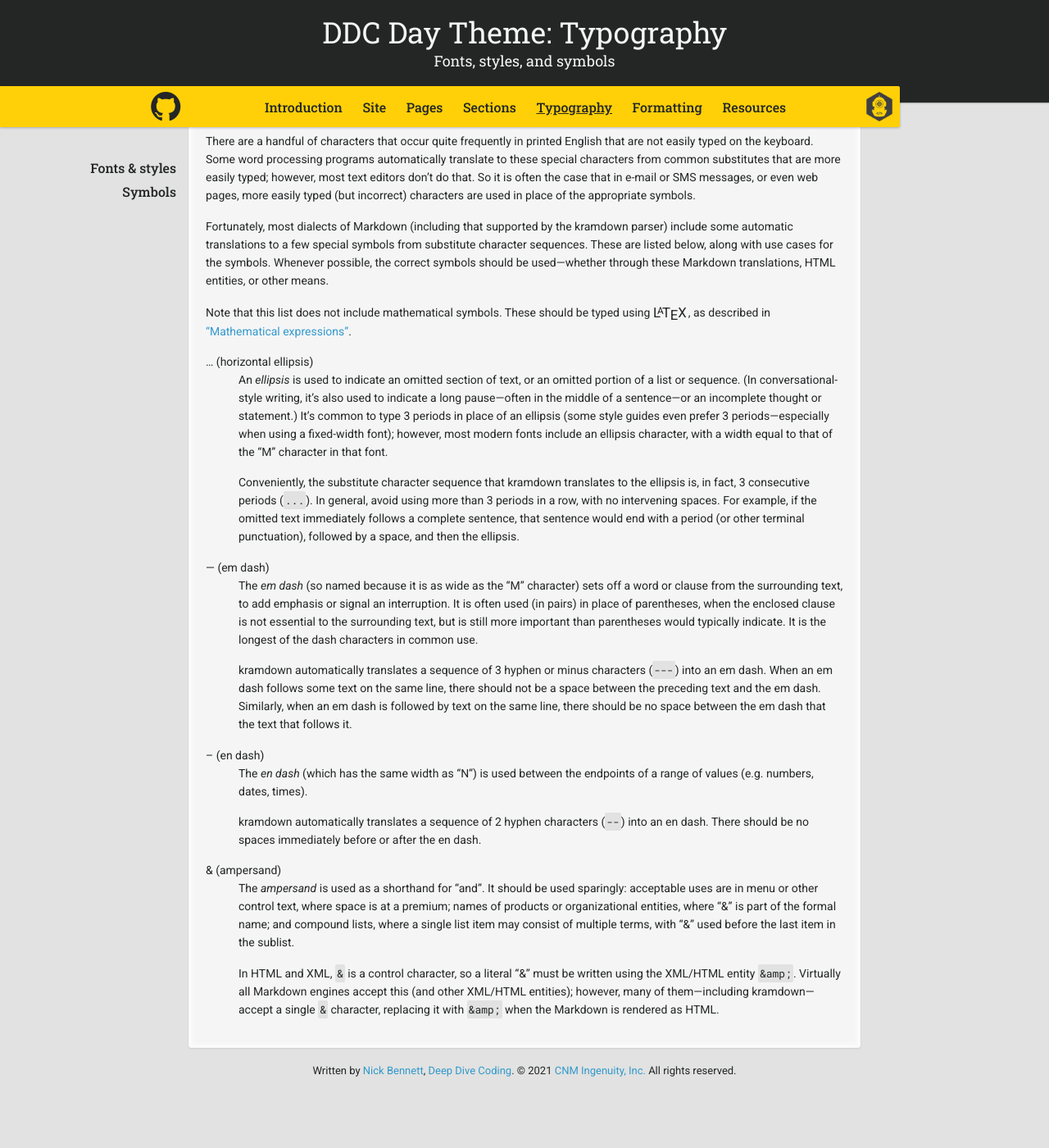
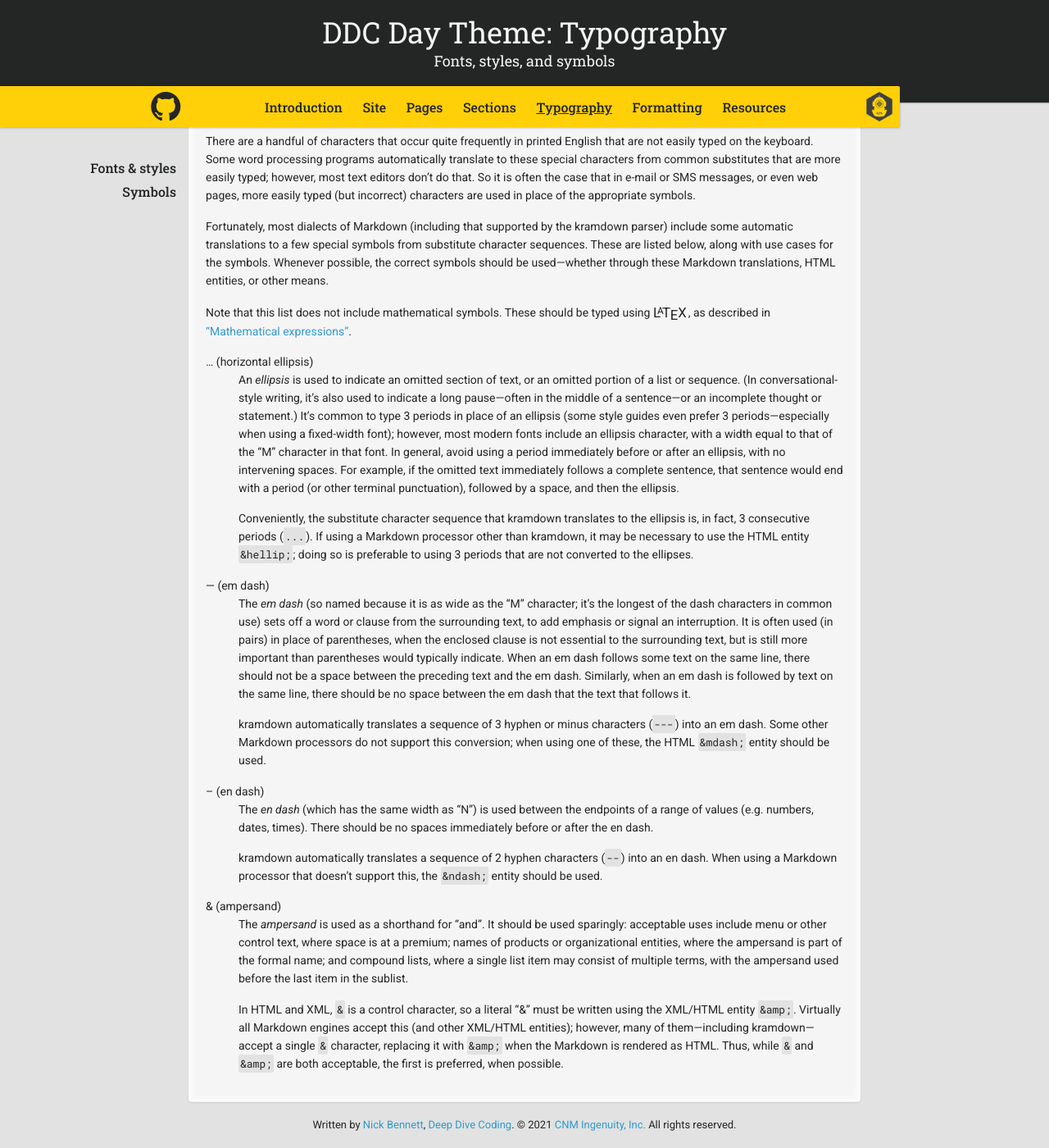
Before and after one commit to ddc-java/ddc-day, a Jekyll site: the page built from typography.md, in a window 1280 px wide and 1400 px high, scrolled down 807 px. Shown: the whole window at 82% size. Built offline with Jekyll 4.4.1, drawn with Linux system fonts in a browser that asks for light colours; nearby versions of some CDN libraries; our own code applies the rules of GitHub Pages for plain Markdown files; formulas are drawn with MathJax 3; before the commit the page ends 2141 px from its top, so only the background shows below that.

Commit message:
Typos and additions for &

```diff
--- a/typography.md
+++ b/typography.md
@@ -55,24 +55,24 @@ Note that this list does not include mathematical symbols. These should be typed
 
 ... (horizontal ellipsis)
 
-: An _ellipsis_ is used to indicate an omitted section of text, or an omitted portion of a list or sequence. (In conversational-style writing, it's also used to indicate a long pause---often in the middle of a sentence---or an incomplete thought or statement.) It's common to type 3 periods in place of an ellipsis (some style guides even prefer 3 periods---especially when using a fixed-width font); however, most modern fonts include an ellipsis character, with a width equal to that of the "M" character in that font.
+: An _ellipsis_ is used to indicate an omitted section of text, or an omitted portion of a list or sequence. (In conversational-style writing, it's also used to indicate a long pause---often in the middle of a sentence---or an incomplete thought or statement.) It's common to type 3 periods in place of an ellipsis (some style guides even prefer 3 periods---especially when using a fixed-width font); however, most modern fonts include an ellipsis character, with a width equal to that of the "M" character in that font. In general, avoid using a period immediately before or after an ellipsis, with no intervening spaces. For example, if the omitted text immediately follows a complete sentence, that sentence would end with a period (or other terminal punctuation), followed by a space, and then the ellipsis.
 
-: Conveniently, the substitute character sequence that kramdown translates to the ellipsis is, in fact, 3 consecutive periods (`...`). In general, avoid using more than 3 periods in a row, with no intervening spaces. For example, if the omitted text immediately follows a complete sentence, that sentence would end with a period (or other terminal punctuation), followed by a space, and then the ellipsis.
+: Conveniently, the substitute character sequence that kramdown translates to the ellipsis is, in fact, 3 consecutive periods (`...`). If using a Markdown processor other than kramdown, it may be necessary to use the HTML entity `&hellip;`; doing so is preferable to using 3 periods that are not converted to the ellipses.
 
 --- (em dash)
 
-: The _em dash_ (so named because it is as wide as the "M" character) sets off a word or clause from the surrounding text, to add emphasis or signal an interruption. It is often used (in pairs) in place of parentheses, when the enclosed clause is not essential to the surrounding text, but is still more important than parentheses would typically indicate. It is the longest of the dash characters in common use.
+: The _em dash_ (so named because it is as wide as the "M" character; it's the longest of the dash characters in common use) sets off a word or clause from the surrounding text, to add emphasis or signal an interruption. It is often used (in pairs) in place of parentheses, when the enclosed clause is not essential to the surrounding text, but is still more important than parentheses would typically indicate. When an em dash follows some text on the same line, there should not be a space between the preceding text and the em dash. Similarly, when an em dash is followed by text on the same line, there should be no space between the em dash that the text that follows it.
 
-: kramdown automatically translates a sequence of 3 hyphen or minus characters (`---`) into an em dash. When an em dash follows some text on the same line, there should not be a space between the preceding text and the em dash. Similarly, when an em dash is followed by text on the same line, there should be no space between the em dash that the text that follows it.
+: kramdown automatically translates a sequence of 3 hyphen or minus characters (`---`) into an em dash. Some other Markdown processors do not support this conversion; when using one of these, the HTML `&mdash;` entity should be used.
 
 -- (en dash)
 
-: The _en dash_ (which has the same width as "N") is used between the endpoints of a range of values (e.g. numbers, dates, times).
+: The _en dash_ (which has the same width as "N") is used between the endpoints of a range of values (e.g. numbers, dates, times). There should be no spaces immediately before or after the en dash.
 
-: kramdown automatically translates a sequence of 2 hyphen characters (`--`) into an en dash. There should be no spaces immediately before or after the en dash.
+: kramdown automatically translates a sequence of 2 hyphen characters (`--`) into an en dash. When using a Markdown processor that doesn't support this, the `&ndash;` entity should be used.
 
 & (ampersand)
 
-: The _ampersand_ is used as a shorthand for "and". It should be used sparingly: acceptable uses are in menu or other control text, where space is at a premium; names of products or organizational entities, where "&" is part of the formal name; and compound lists, where a single list item may consist of multiple terms, with "&" used before the last item in the sublist.
+: The _ampersand_ is used as a shorthand for "and". It should be used sparingly: acceptable uses include menu or other control text, where space is at a premium; names of products or organizational entities, where the ampersand is part of the formal name; and compound lists, where a single list item may consist of multiple terms, with the ampersand used before the last item in the sublist.
 
-: In HTML and XML, `&` is a control character, so a literal "&" must be written using the XML/HTML entity `&amp;`. Virtually all Markdown engines accept this (and other XML/HTML entities); however, many of them---including kramdown---accept a single `&` character, replacing it with `&amp;` when the Markdown is rendered as HTML.
+: In HTML and XML, `&` is a control character, so a literal "&" must be written using the XML/HTML entity `&amp;`. Virtually all Markdown engines accept this (and other XML/HTML entities); however, many of them---including kramdown---accept a single `&` character, replacing it with `&amp;` when the Markdown is rendered as HTML. Thus, while `&` and `&amp;` are both acceptable, the first is preferred, when possible.
```
